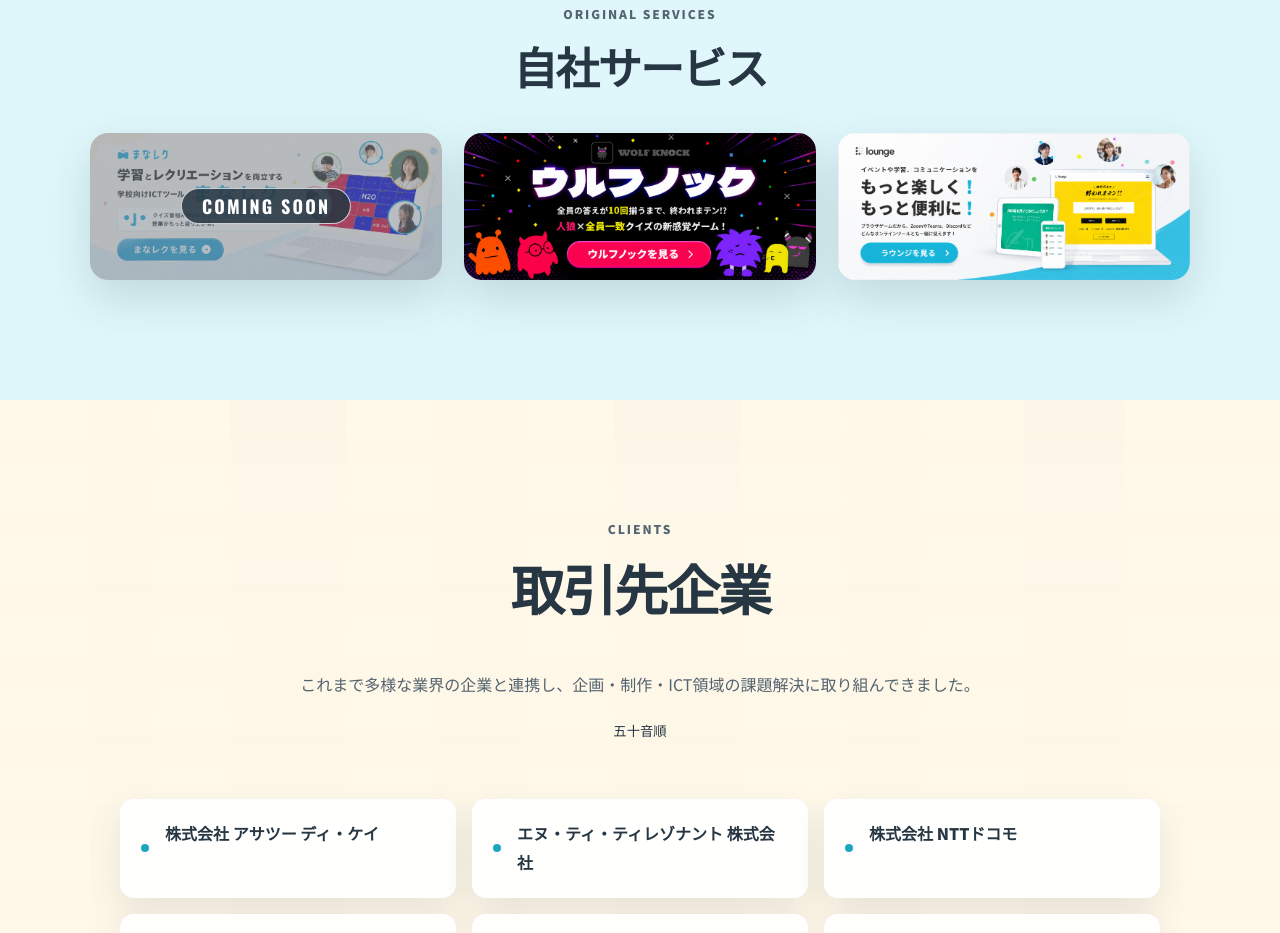
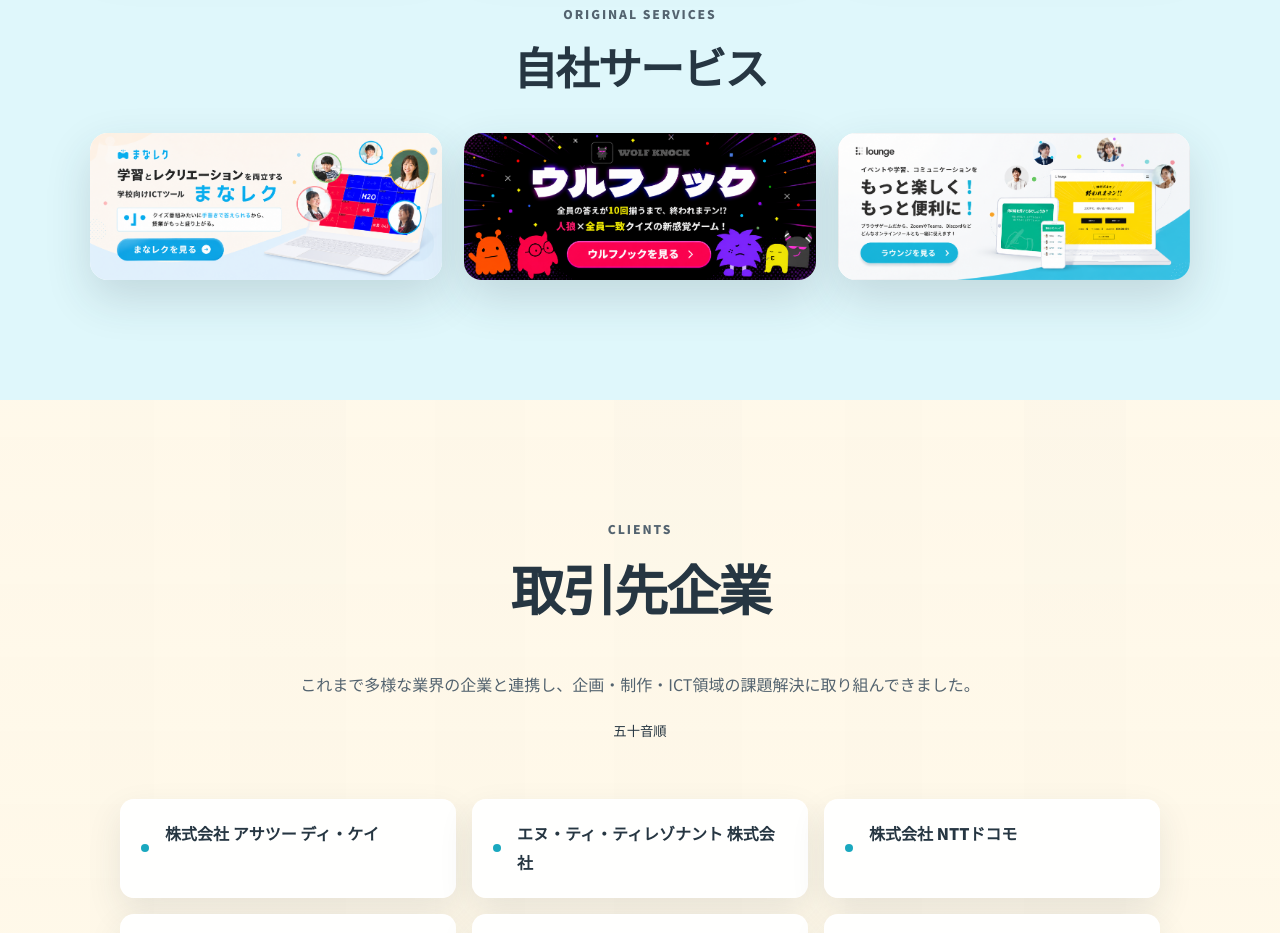
Before and after one commit to yamazakimasunori/bullet-corp-site, a plain HTML site: page index.html in a window 1280 px wide. Shown: the part 4196-5129 px from the top of the page. Drawn offline with nearby package versions, Linux system fonts and the light colour scheme.

Commit message:
Update Manareku service banner

```diff
--- a/index.html
+++ b/index.html
@@ -128,10 +128,9 @@
           <h2>自社サービス</h2>
         </div>
         <div class="service-banners" aria-label="サービス紹介バナー">
-          <div class="service-banner service-banner--coming-soon reveal" aria-label="まなレク Coming Soon">
+          <a class="service-banner reveal" href="https://manareku-prod.web.app/" target="_blank" rel="noopener" aria-label="まなレクを別タブで開く">
             <img src="assets/images/manareku_pc.png" alt="まなレク" />
-            <span class="service-banner__status">Coming Soon</span>
-          </div>
+          </a>
           <a class="service-banner reveal" href="https://app2.wolfknock.net/lp" target="_blank" rel="noopener" aria-label="ウルフノックを別タブで開く">
             <img src="assets/images/wolfknock_pc.png" alt="ウルフノック" />
           </a>
--- a/styles.css
+++ b/styles.css
@@ -166,10 +166,6 @@
 .service-banner { position: relative; display: block; overflow: hidden; background: var(--white); border-radius: 18px; box-shadow: 0 18px 46px rgba(38,54,66,.16); transition: transform .25s ease, box-shadow .25s ease; }
 a.service-banner:hover { transform: translateY(-4px); box-shadow: 0 24px 58px rgba(38,54,66,.2); }
 .service-banner img { display: block; width: 100%; height: auto; }
-.service-banner--coming-soon { cursor: default; }
-.service-banner--coming-soon img { filter: grayscale(.18); opacity: .74; }
-.service-banner--coming-soon::after { content: ""; position: absolute; inset: 0; background: rgba(38,54,66,.32); }
-.service-banner__status { position: absolute; inset: 50% auto auto 50%; z-index: 1; padding: 8px 20px; color: var(--white); background: rgba(38,54,66,.86); border: 1px solid rgba(255,255,255,.74); border-radius: 999px; font-family: Oswald, sans-serif; font-size: 18px; font-weight: 700; letter-spacing: .12em; line-height: 1; text-transform: uppercase; transform: translate(-50%, -50%); }
 
 .clients {
   position: relative;
```
